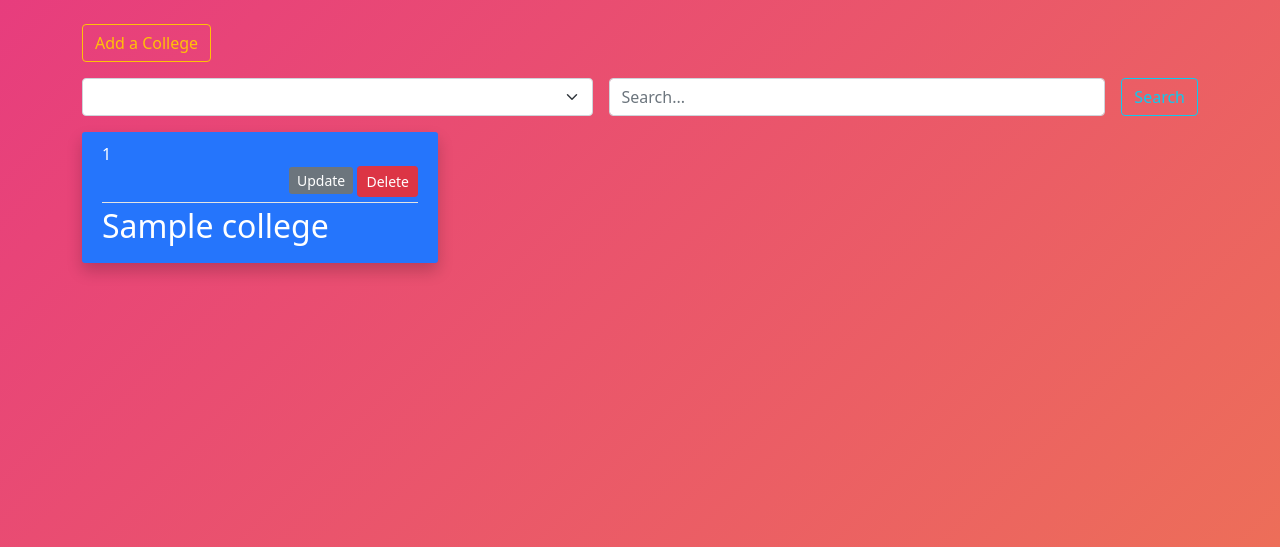
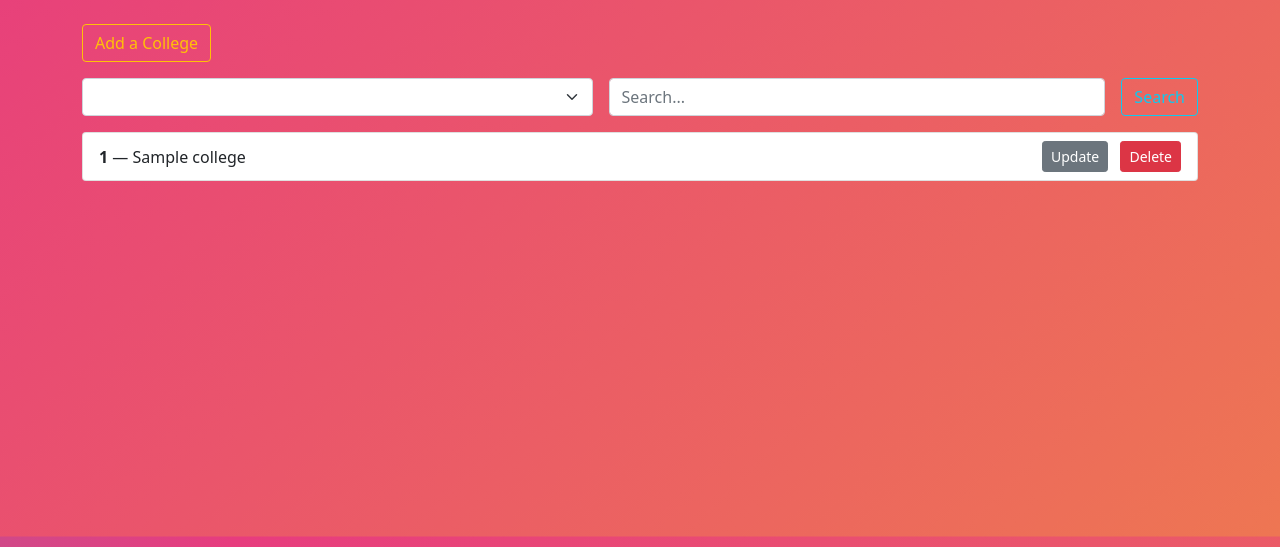
Before and after one commit to MeatiusMax/NewWebSSIS, a Python web app: template main/sis/templates/colleges.html in a window 1280 px wide. Shown: the part 56-603 px from the top of the page. Run offline with Jinja, Linux system fonts and the light colour scheme; the template is opened without the code that fills it: most values are stand-ins (such as "Sample title", 1, 10 or a date in 2020); form fields are guessed from the names that the template uses.

Commit message:
changed courses and colleges to list

```diff
--- a/main/sis/static/main.css
+++ b/main/sis/static/main.css
@@ -35,7 +35,7 @@ color: #2d2b2b;
 }
 
 .content-section {
-background: #2575fc;
+background: #ffffff;
 padding: 10px 20px;
 box-shadow: 0 8px 16px rgba(0, 0, 0, 0.2);
 border-radius: 3px;
--- a/main/sis/templates/colleges.html
+++ b/main/sis/templates/colleges.html
@@ -14,16 +14,15 @@
   </form>
 </div>
 
-<div class="row">
 {% if colleges %}
+  <div class="list-group">
     {% for college in colleges %}
-      <div class="col-md-4 mb-4">
-        <article class="media content-section">
-          <div class="media-body">
-            <div class="article-metadata">
-              <a class="mr-2" href="#">{{ college[0] }}</a>
-              <div class="mb-1 text-end">
-                <a class="btn-secondary btn-sm" href="{{ url_for('college_routes.update_college', college_code=college[0]) }}">Update</a>
+      <div class="list-group-item d-flex justify-content-between align-items-center">
+        <div>
+          <strong>{{ college[0] }}</strong> — {{ college[1] }}
+        </div>
+        <div>
+          <a class="btn btn-secondary btn-sm me-2" href="{{ url_for('college_routes.update_college', college_code=college[0]) }}">Update</a>
           <button type="button" class="btn btn-danger btn-sm" data-bs-toggle="modal"
             data-bs-target="#confirmDeleteModal"
             data-college-code="{{ college[0] }}"
@@ -32,14 +31,15 @@
           </button>
         </div>
       </div>
-            <h2>
-              <a class="article-title" href="#">{{ college[1] }}</a>
-            </h2>
+    {% endfor %}
   </div>
-        </article>
+{% else %}
+  <div class="alert alert-warning" role="alert">
+    No colleges found matching your search criteria.
   </div>
+{% endif %}
 
-
+<!-- Delete Confirmation Modal -->
 <div class="modal fade" id="confirmDeleteModal" tabindex="-1" aria-labelledby="confirmDeleteLabel" aria-hidden="true">
   <div class="modal-dialog modal-dialog-centered">
     <div class="modal-content">
@@ -59,19 +59,6 @@
   </div>
 </div>
 
-
-      {% if loop.index % 3 == 0 %}
-        </div><div class="row">
-      {% endif %}
-    {% endfor %}
-  {% else %}
-    <div class="alert alert-warning" role="alert">
-      No colleges found matching your search criteria.
-    </div>
-  {% endif %}
-</div>
-
-
 <script>
 document.addEventListener('DOMContentLoaded', function () {
   var deleteModal = document.getElementById('confirmDeleteModal');
@@ -84,11 +71,9 @@ document.addEventListener('DOMContentLoaded', function () {
     var collegeCode = triggerButton.getAttribute('data-college-code');
     var collegeName = triggerButton.getAttribute('data-college-name');
 
-    // Update modal content
     collegeNameText.textContent = collegeName;
     collegeCodeText.textContent = collegeCode;
 
-    // Replace placeholder URL with actual college code
     deleteBtn.href = deleteBtn.href.replace('__COLLEGE_CODE__', collegeCode);
   });
 });
--- a/main/sis/templates/students.html
+++ b/main/sis/templates/students.html
@@ -37,7 +37,7 @@
             <div class="article-metadata d-flex justify-content-between">
               <div>
                 <a class="mr-2" href="#">{{ student[0] }}</a>
-                <small class="custom-small">{{ student[3] }}</small>
+                <small class="custom-small">{{ student[5] }}</small>
               </div>
               <div>
                 <a class="btn btn-secondary btn-sm" href="{{ url_for('student_routes.update_student', id_number=student[0]) }}">Update</a>
@@ -53,7 +53,8 @@
             <h2 class="mt-2">
               <a class="article-title" href="#">{{ student[1] + " " + student[2] }}</a>
             </h2>
-            <p class="article-content">{{ student[3] + " Year " + student[4] }}</p>
+            <p class="article-content">{{ student[3] }}</p>
+            <p class="article-content">{{" Year " + student[4] }}</p>
           </div>
         </article>
       </div>
```
Also changed, not shown: main/sis/templates/courses.html (+9 -18 lines). Lines whose indentation alone changed are shown as unchanged.
